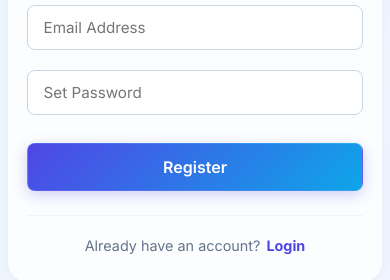
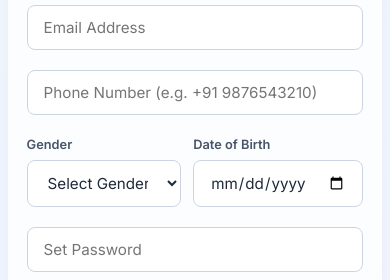
Before and after one commit to Boopalan03/Smart_Recruitment_System, a React app in the folder frontend/: page /register in a window 390 px wide. Shown: the part 310-590 px from the top of the page. Built offline with nearby package versions, Linux system fonts and the light colour scheme; no server answers; the HTML template or start-up script is replaced by a standard one.

Commit message:
Add personal details (Phone number, Gender, Date of birth) to registration form and auth controller

```diff
--- a/frontend/src/pages/Register.jsx
+++ b/frontend/src/pages/Register.jsx
@@ -10,6 +10,9 @@ const Register = () => {
     const [formData, setFormData] = useState({
         name: '',
         email: '',
+        contact: '',
+        gender: '',
+        dob: '',
         password: ''
     });
 
@@ -85,6 +88,39 @@ const Register = () => {
                     required
                 />
                 <input
+                    type="tel" placeholder="Phone Number (e.g. +91 9876543210)" className="auth-input"
+                    value={formData.contact}
+                    onChange={(e) => setFormData({...formData, contact: e.target.value})}
+                    required
+                />
+
+                <div style={{ display: 'grid', gridTemplateColumns: '1fr 1fr', gap: '12px' }}>
+                    <div>
+                        <label style={{ fontSize: '0.8rem', fontWeight: '600', color: '#475569', display: 'block', marginBottom: '4px', textAlign: 'left' }}>Gender</label>
+                        <select
+                            className="auth-input"
+                            value={formData.gender}
+                            onChange={(e) => setFormData({...formData, gender: e.target.value})}
+                            required
+                        >
+                            <option value="">Select Gender</option>
+                            <option value="male">Male</option>
+                            <option value="female">Female</option>
+                            <option value="other">Other</option>
+                        </select>
+                    </div>
+                    <div>
+                        <label style={{ fontSize: '0.8rem', fontWeight: '600', color: '#475569', display: 'block', marginBottom: '4px', textAlign: 'left' }}>Date of Birth</label>
+                        <input
+                            type="date" className="auth-input"
+                            value={formData.dob}
+                            onChange={(e) => setFormData({...formData, dob: e.target.value})}
+                            required
+                        />
+                    </div>
+                </div>
+
+                <input
                     type="password" placeholder="Set Password" className="auth-input"
                     value={formData.password}
                     onChange={(e) => setFormData({...formData, password: e.target.value})}
```
Also changed, not shown: 1 other file (tests, documents, lock files or other folders).
